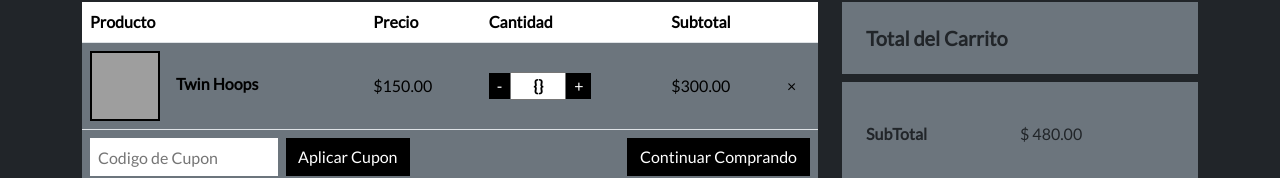
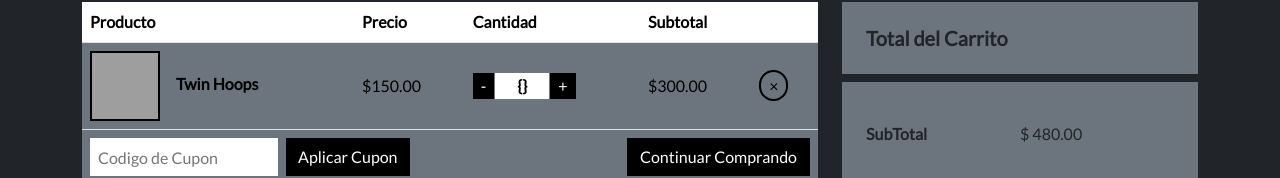
Before and after one commit to lautato15/Mineralizarte-ECommerce-React, a React (Vite) app: page /cart in a window 1280 px wide. Shown: the part 367-545 px from the top of the page. Built offline with nearby package versions, Linux system fonts and the light colour scheme; grey boxes are pictures that could not be loaded.

Commit message:
Update Cart.jsx

```diff
--- a/src/components/pages/Cart.jsx
+++ b/src/components/pages/Cart.jsx
@@ -67,7 +67,10 @@ function Cart() {
                       <span className="">$300.00</span>
                     </td>
                     <td className="align-middle bg-secondary">
-                      <a href="#" class="text-decoration-none text-black">
+                      <a
+                        href="#"
+                        class="text-decoration-none text-black border border-black rounded-5 p-1 px-2 border-2"
+                      >
                         ×
                       </a>
                     </td>
```
